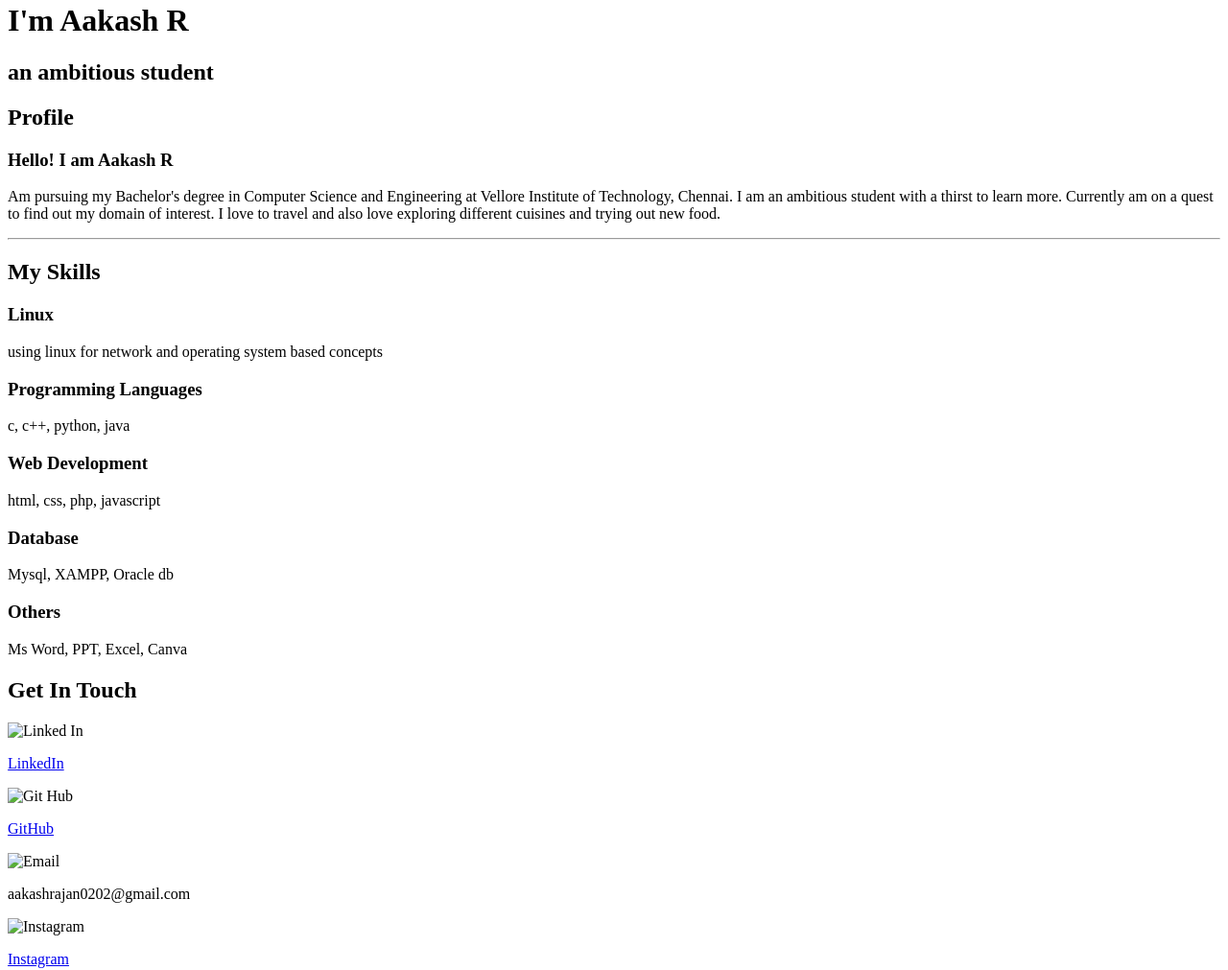
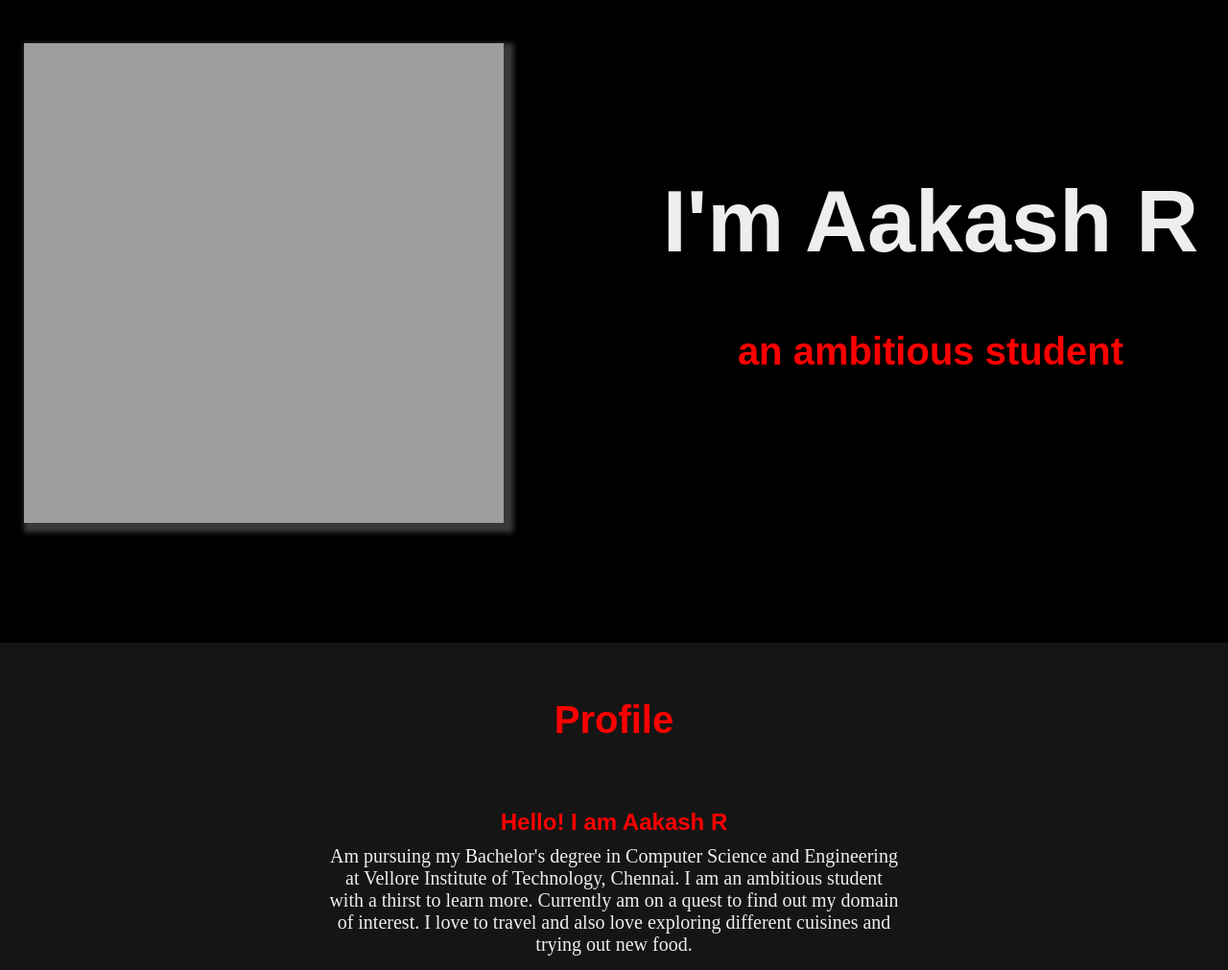
Before and after one commit to aakashr02/My-Personal-Website, a plain HTML site: page index.html in a window 1280 px wide. Shown: the part 44-1055 px from the top of the page at 96% size. Drawn offline with Linux system fonts and the light colour scheme; the site is published under a folder, as on GitHub Pages, so addresses that start at the root find nothing.

Commit message:
Update index.html

```diff
--- a/index.html
+++ b/index.html
@@ -1,6 +1,6 @@
 <html lang="en">
 <head>
-    <link rel="stylesheet" href="/css/styles.css">
+    <link rel="stylesheet" href="css/styles.css">
     <meta charset="UTF-8">
     <meta http-equiv="X-UA-Compatible" content="IE=edge">
     <meta name="viewport" content="width=device-width, initial-scale=1.0">
@@ -8,7 +8,7 @@
 </head>
 <body>
     <div class="top-container">
-        <img class="profile-pic" src="/images/mypic1.jpg" alt="AR">
+        <img class="profile-pic" src="images/mypic1.jpg" alt="AR">
         <div class="title-text">
             <h1 class="myname">I'm Aakash R</h1>
             <h2 class="college">an ambitious student</h2>
@@ -50,22 +50,22 @@
     <div class="bottom-container">
         <h2>Get In Touch</h2>
         <div class="contact">
-            <img class = "contact-img" src="/images/linkedin.png" alt="Linked In">
+            <img class = "contact-img" src="images/linkedin.png" alt="Linked In">
             <p><a href="http://www.linkedin.com/in/aakashr02"> LinkedIn </a></p>
         </div>
 
         <div class="contact">
-            <img class = "contact-img" src="/images/github.png" alt="Git Hub">
+            <img class = "contact-img" src="images/github.png" alt="Git Hub">
             <p><a href="https://github.com/aakashr02"> GitHub </a></p>
         </div>
 
         <div class="contact">
-            <img class = "contact-img" src="/images/gmail.png" alt="Email">
+            <img class = "contact-img" src="images/gmail.png" alt="Email">
             <p><a>aakashrajan0202@gmail.com</a></p>
         </div>
 
         <div class="contact">
-            <img class = "contact-img" src="/images/instagram.png" alt="Instagram">
+            <img class = "contact-img" src="images/instagram.png" alt="Instagram">
             <p><a href="https://www.instagram.com/aakashr02/">Instagram</a></p>
         </div>
 
```
